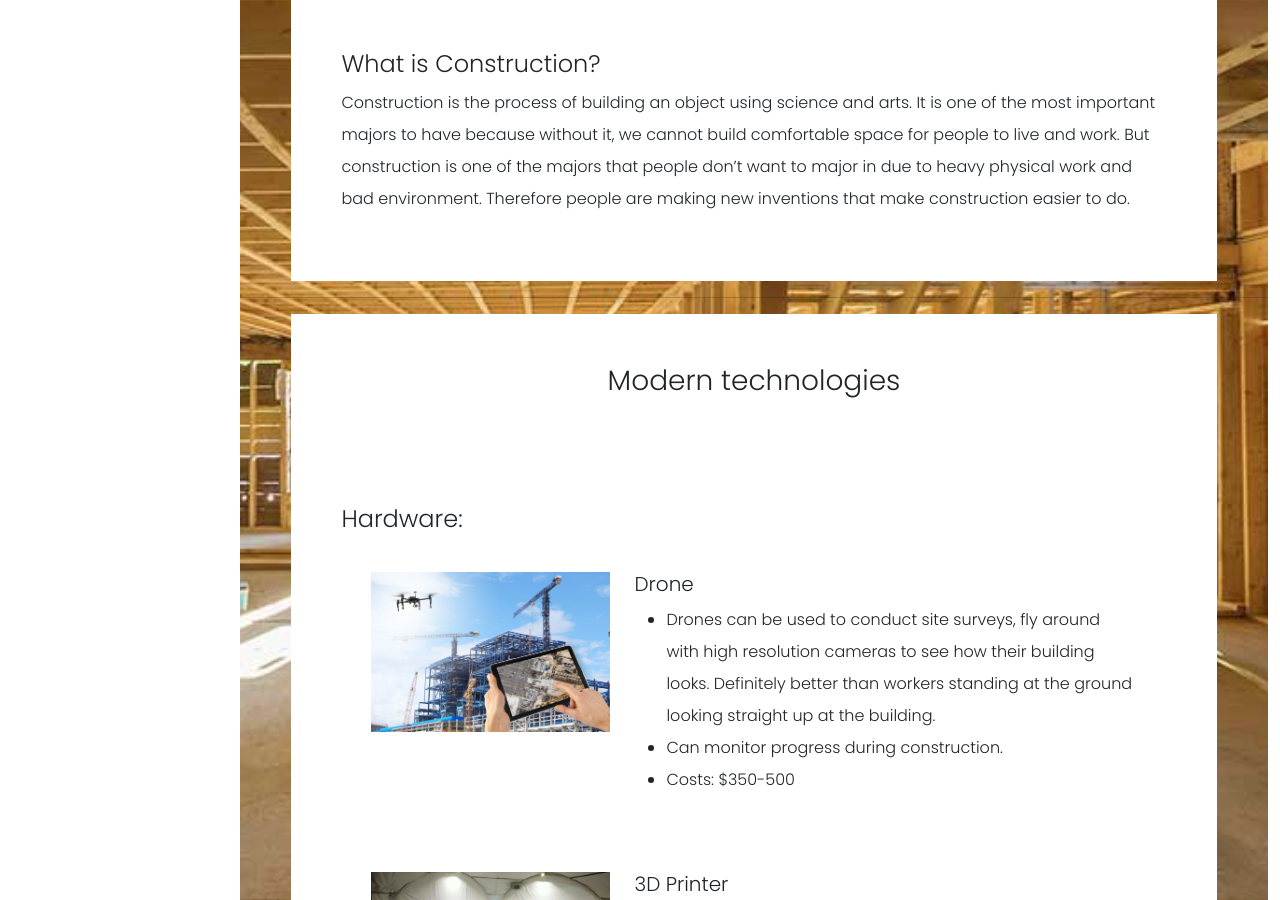
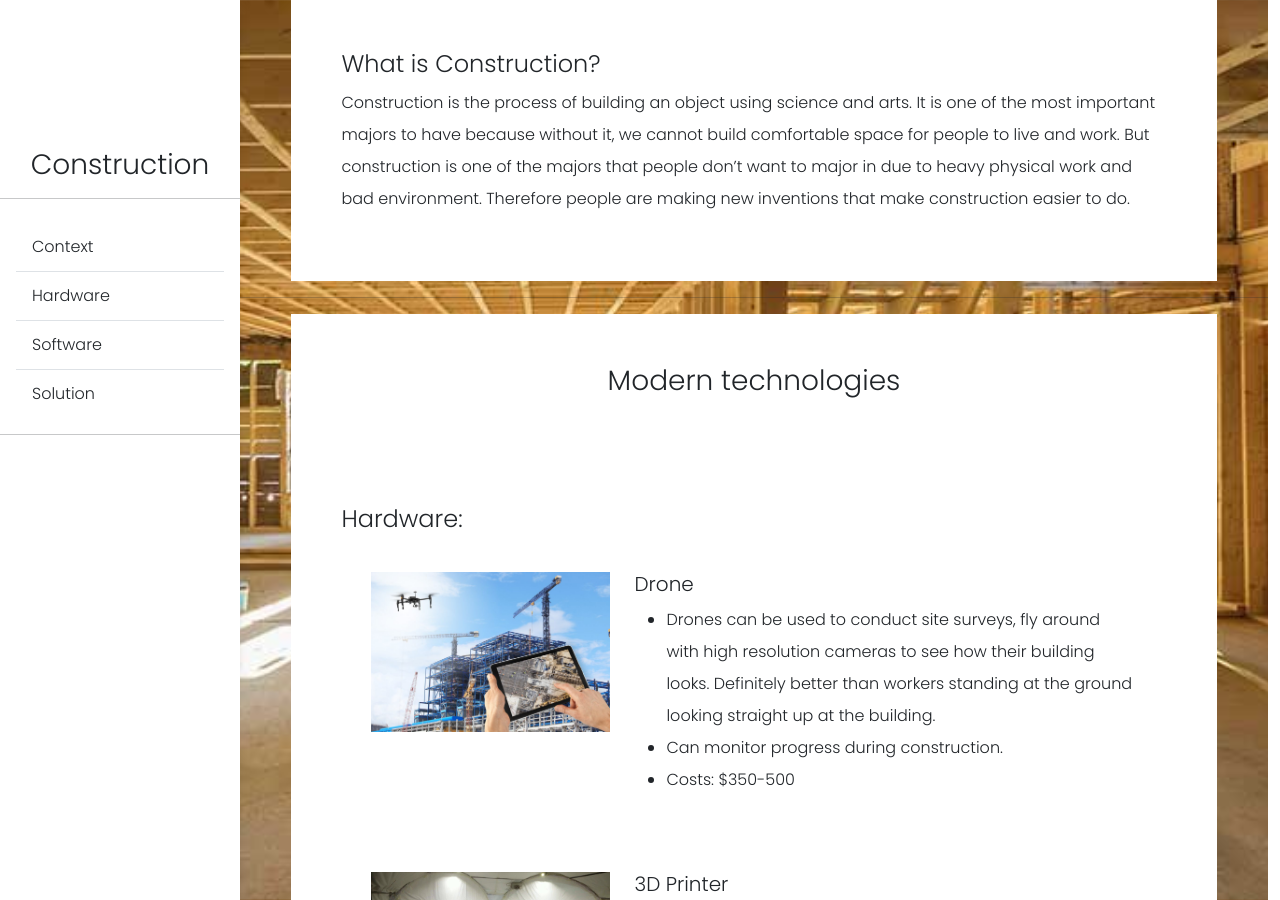
Before and after one commit to zixuany7791/sep10-freedom-project, a Jekyll site: the page built from index.md, in a window 1280 px wide and 900 px high. Built offline with Jekyll 4.4.1, drawn with Linux system fonts in a browser that asks for light colours.

Commit message:
found mistake

```diff
--- a/_layouts/default.html
+++ b/_layouts/default.html
@@ -18,7 +18,7 @@
     <body>
         <!-- HTML -->
         <header>
-          {% if window.width > 992 %}
+
           <!-- Sidebar -->
           <nav class="collapse d-lg-block sidebar">
             <div class="position-sticky" style="padding-top: 10vh;">
@@ -33,7 +33,7 @@
               </div>
               <hr>
             </nav>
-            {% else %}
+
             <ul class="nav nav-pills nav-fill d-lg-none fixed-bottom" id="nav">
               <li class="nav-item">
                 <a class="nav-link" href="/#context">Context</a>
@@ -48,7 +48,7 @@
                 <a class="nav-link" href="/#solution">Solution</a>
               </li>
             </ul>
-            {% endif %}
+
         </header>
         <div class="container-fluid" data-bs-spy="scroll" data-bs-target="sidebar #nav" data-bs-smooth-scroll="true" class="scrollspy-example-2" tabindex="0">
           <div class="parallax">
```
